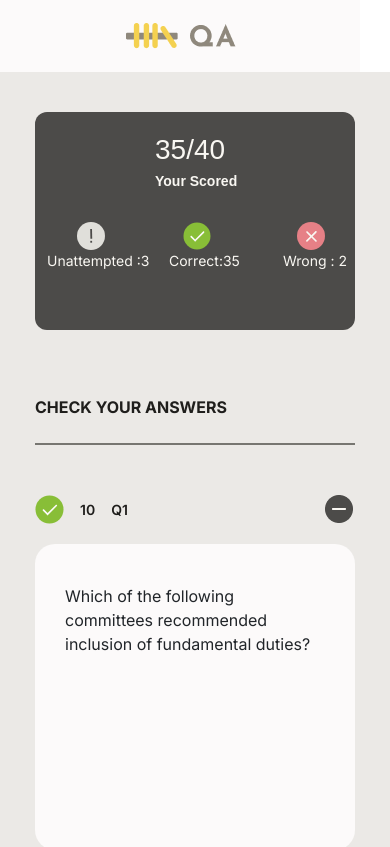
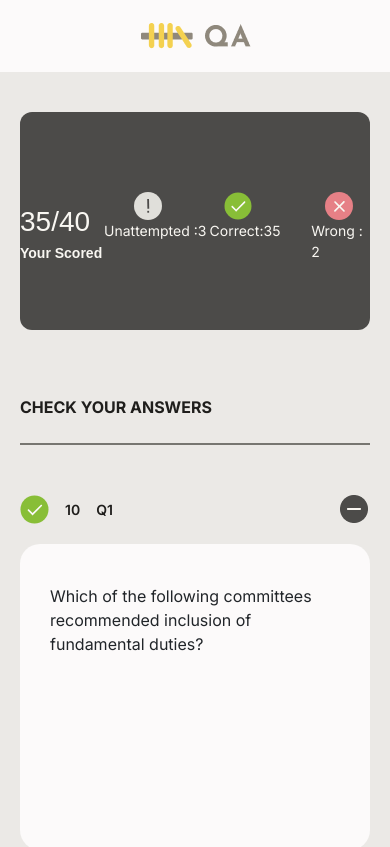
Before and after one commit to aartibiradar21/assessment-platform, a Next.js app: page /Score-page in a window 390 px wide. Shown: the top 847 px of the page. Built offline with nearby package versions, Linux system fonts and the light colour scheme.

Commit message:
timer done

```diff
--- a/app/Question/filter.css
+++ b/app/Question/filter.css
@@ -108,7 +108,6 @@
       justify-content: center;
       align-items: center;
       gap: 12px;
-      /* border:1px solid black; */
       height: 39px;
       margin-top:50px;
       width: 104px;
@@ -122,7 +121,6 @@
       align-items: center;
       width:17px;
       height:auto;
-      /* border: 1px solid black; */
     }
     .filter-line-1{
       width: 16px;
--- a/app/Question/header_assessment.css
+++ b/app/Question/header_assessment.css
@@ -3,20 +3,17 @@
 .header-container{
   width:1200px;
   margin: auto;
-  /* border:1px solid black; */
   display:flex;
   height:72px;
   justify-content: space-between;
 }
 .logo-pagination{
   width: 997px;
-  /* border: 1px solid #E0DFDA; */
   display:flex;
   justify-content: space-between;
 }
 .header{
   width:112px;
-  /* border:solid 1px black; */
   background-color: white
 }
 .img1{
@@ -45,7 +42,6 @@
   .logo-pagination {
     width: 100%;
     display: block;
-    /* border: 1px solid #E0DFDA; */
   }
 
   .header {
--- a/app/Score-page/score.css
+++ b/app/Score-page/score.css
@@ -149,22 +149,22 @@
 }
 
 @media (max-width:576px){
-    .header-image{
+    /* .header-image{
         width: 360px;
-    }
+    } */
     .main-container{
-        width: 320px;
+        width: 100%;
+        padding: 0px 20px 0px 20px;
     }
     .your-score{
-        width:320px;
+        width:100%;
         height: 218px;
         padding:0px 0px 0px 0px;
-    }
-    .total-score{
-        margin: 17px 0px 53px 120px;
+        display: flex;
+        align-items: center;
     }
     .unattempt-count{
-        margin-left: 12px;
+        margin-left:0px;
         border-right: none;
     }
     .grp{
```
Also changed, not shown: app/Question/data.css (+0 -7 lines), app/Question/timer.css (+1 -14 lines).
